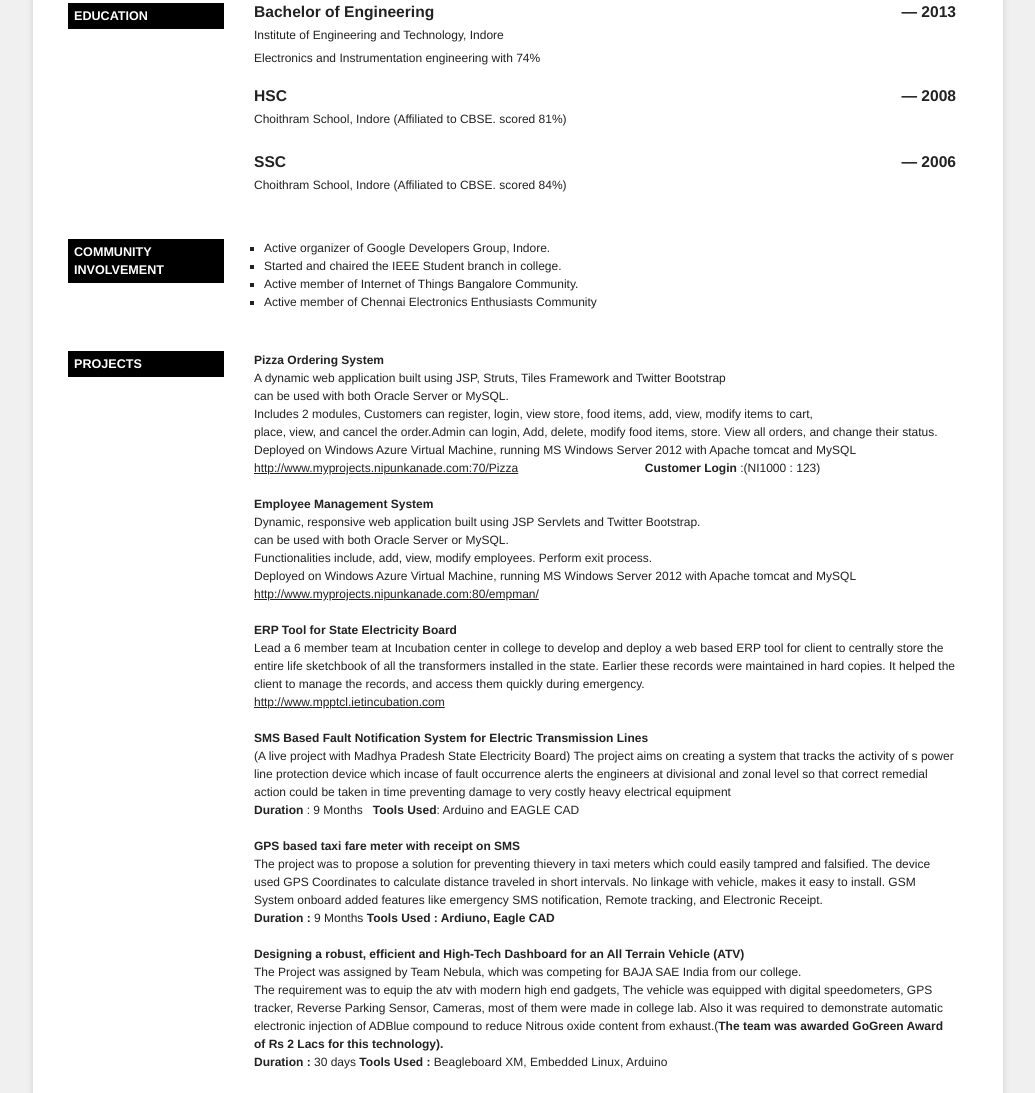
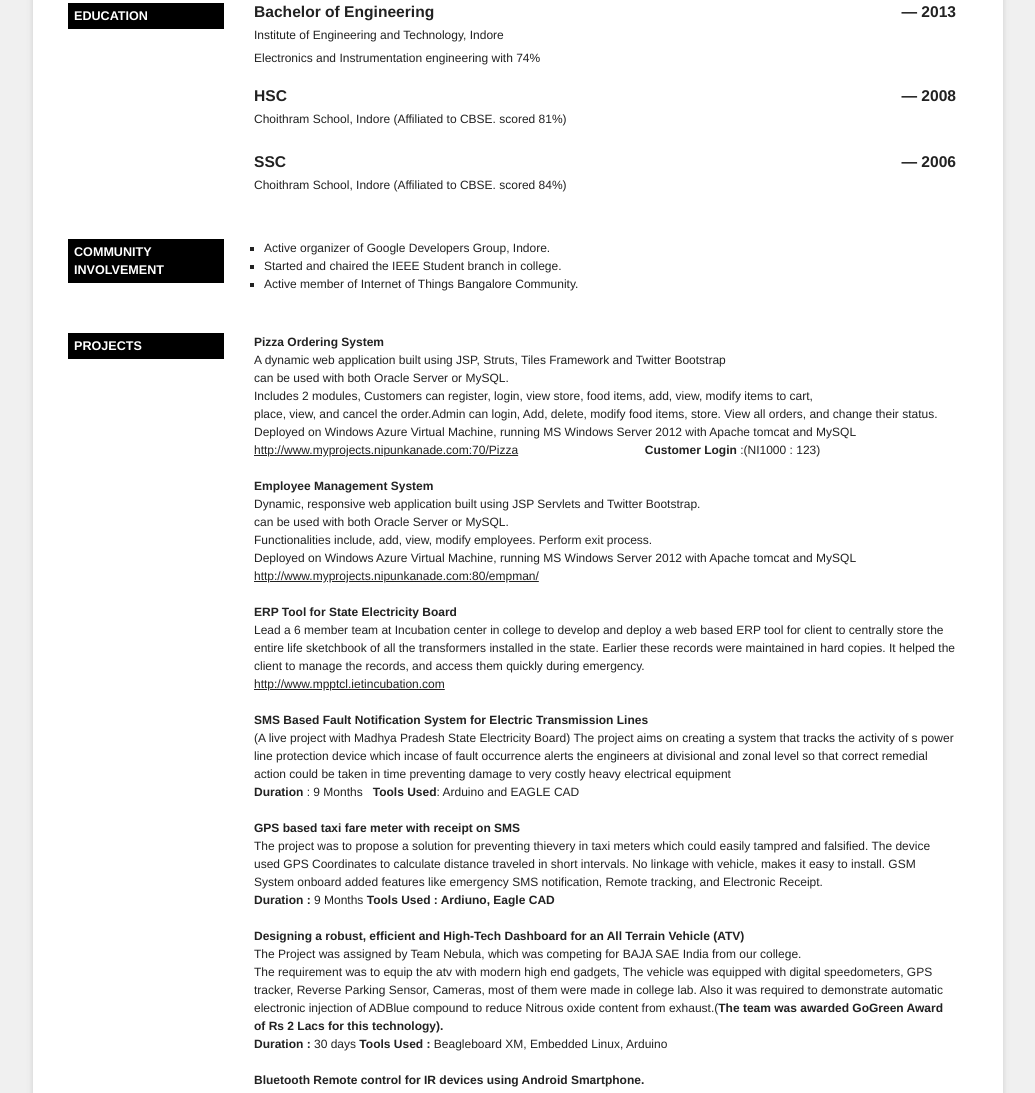
Before and after one commit to kanadenipun/nipunkanade, a plain HTML site: page resume.html in a window 1280 px wide. Shown: the part 959-2052 px from the top of the page, without its empty margins (122-1157 px from the left). Drawn offline with Linux system fonts and the light colour scheme.

Commit message:
remeove chennai electronics community info

```diff
--- a/resume.html
+++ b/resume.html
@@ -305,7 +305,7 @@ flexible<br /><br /></span>
 			<h2 class="title">Community Involvement</h2>
 			<div class="set">
 						<div class="item">
-							<span class="info"><ul><li>Active organizer of Google Developers Group, Indore.</li><li>Started and chaired the IEEE Student branch in college.</li><li>Active member of Internet of Things Bangalore Community.</li><li>Active member of Chennai Electronics Enthusiasts Community</li></ul></span>
+							<span class="info"><ul><li>Active organizer of Google Developers Group, Indore.</li><li>Started and chaired the IEEE Student branch in college.</li><li>Active member of Internet of Things Bangalore Community.</li></ul></span>
 						</div>
 					</div>
 			<div class="clear"> </div>
```
